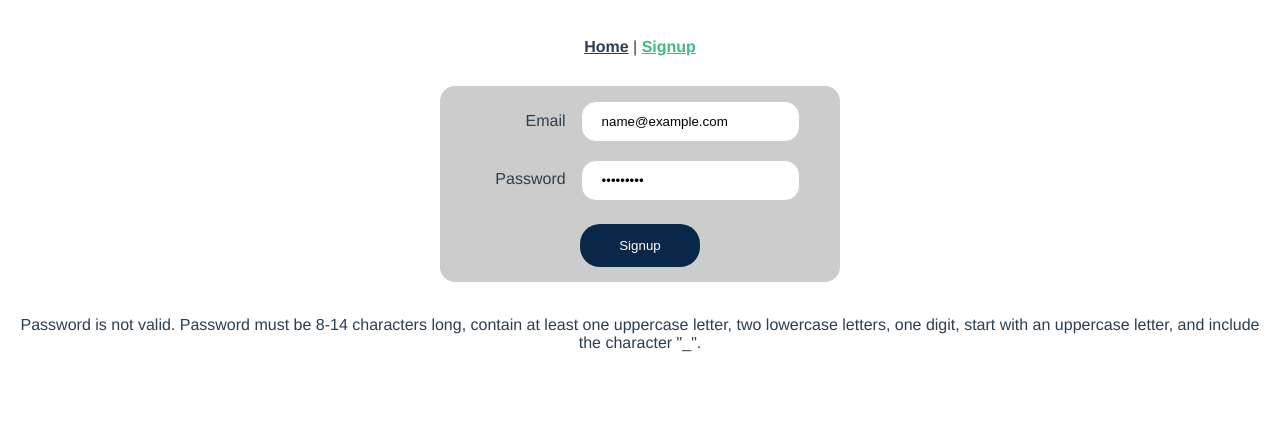
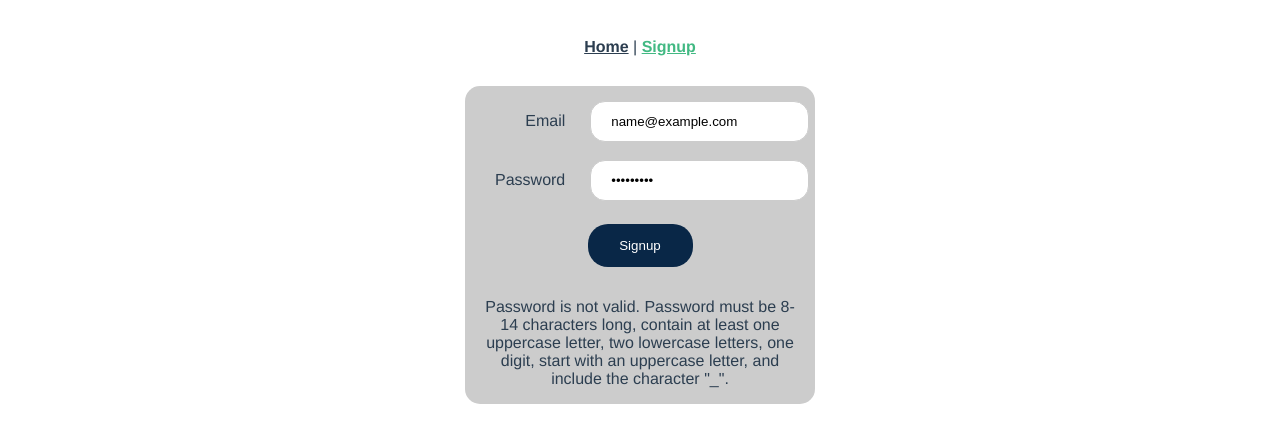
Before and after one commit to marelipartelpoeg/WADgroupS-HW3, a Vue app: page /#/signup in a window 1280 px wide. Both pictures are taken after typing "name@example.com", "Sample123" into the empty fields and a click on the button "Signup". Shown: the top 442 px of the page. Built offline with nearby package versions, Linux system fonts and the light colour scheme.

Commit message:
p inside a form

```diff
--- a/src/views/SignupView.vue
+++ b/src/views/SignupView.vue
@@ -13,11 +13,11 @@
                 <input type="text" placeholder="Email" name="email" required><br>
                 <input type="password" placeholder="Password" name="psw" required>
               </div>
+            </div><br>
+            <button type="submit">Signup</button>
+            <p v-if="passwordValidationMessage">{{ passwordValidationMessage }}</p>
+          </form>
         </div>
-                <button type="submit">Signup</button>
-            </form><br>
-        </div>
-        <p v-if="passwordValidationMessage">{{ passwordValidationMessage }}</p>
       </section>
     </main>
   </div>
@@ -101,7 +101,7 @@ form {
 
 label {
   padding: 12px 15px;
-    margin: -1px 0px;
+  margin: -1px 10px 0px 15px;
   display: flex;
   flex-direction: column;
   align-items: flex-end;
@@ -127,6 +127,11 @@ button {
   width: 30%;
 }
 
+p {
+  width: 320px;
+  padding: 0px 15px;
+}
+
 button:hover {
   opacity: 0.7;
 }
@@ -138,15 +143,8 @@ button:hover {
 }
 
 .container {
+  width: 350px;
   padding: 15px 0px;
   display: inline-flex;
 }
-
-@media screen and (max-width: 300px) {
-    span.psw {
-        display: block;
-        float: none;
-    }
-
-}
 </style>
```
Lines whose indentation alone changed are shown as unchanged.
